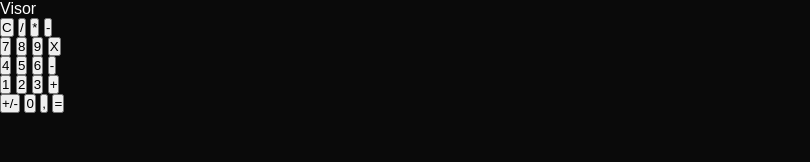
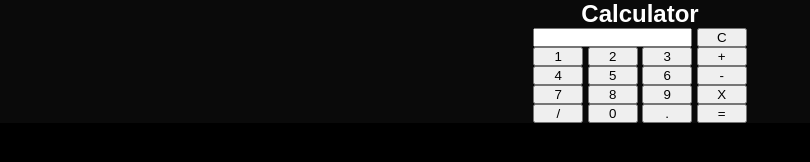
Before and after one commit to Vinyyciws/calculator, a plain HTML site: page index.html in a window 1280 px wide. Shown: the whole page, without its empty margins (0-810 px from the left). Drawn offline with Linux system fonts and the light colour scheme.

Commit message:
construction of de script part

```diff
--- a/index.html
+++ b/index.html
@@ -10,37 +10,36 @@
 <body>
     <section>
         <div id="calculator-body">
+            <h1>Calculator</h1>
             <div id="visor">
-                <p>Visor</p>
+                <input type="number" name="res" id="iRes">
+                <input type="button" value="C">
             </div>
             <div id="line1">
-                <input type="button" value="C">
-                <input type="button" value="/">
-                <input type="button" value="*">
+                <input type="button" value="1" onclick="screenRes(1)">
+                <input type="button" value="2" onclick="screenRes(2)">
+                <input type="button" value="3">
+                <input type="button" value="+">
+            </div>
+            <div id="line2">
+                <input type="button" value="4">
+                <input type="button" value="5">
+                <input type="button" value="6">
                 <input type="button" value="-">
             </div>
-            <div id="line2">
+            <div id="line3">
                 <input type="button" value="7">
                 <input type="button" value="8">
                 <input type="button" value="9">
                 <input type="button" value="X">
             </div>
-            <div id="line3">
-                <input type="button" value="4">
-                <input type="button" value="5">
-                <input type="button" value="6">
-                <input type="button" value="-">
-            </div>
             <div id="line4">
-                <input type="button" value="1">
-                <input type="button" value="2">
-                <input type="button" value="3">
-                <input type="button" value="+">
+
             </div>
             <div id="line5">
-                <input type="button" value="+/-">
+                <input type="button" value="/">
                 <input type="button" value="0">
-                <input type="button" value=",">
+                <input type="button" value=".">
                 <input type="button" value="=">
             </div>
         </div>
--- a/scripts/script.js
+++ b/scripts/script.js
@@ -0,0 +1,4 @@
+function screenRes(iRes) {
+    const number = 1
+
+}
--- a/styles/style.css
+++ b/styles/style.css
@@ -20,11 +20,18 @@ div{
 }
 
 div#calculator-body {
-    display: block;
+    display: flex;
+    flex-direction: column;
+    align-items: center;
+    justify-content: center;
     margin: auto;
-    height: 100vh;
 }
 
-div#visor {
-    width: 100vw;
+input {
+    flex: auto;
+    width: 50px;
 }
+
+input#iRes {
+    width: 155px;
+}
```
